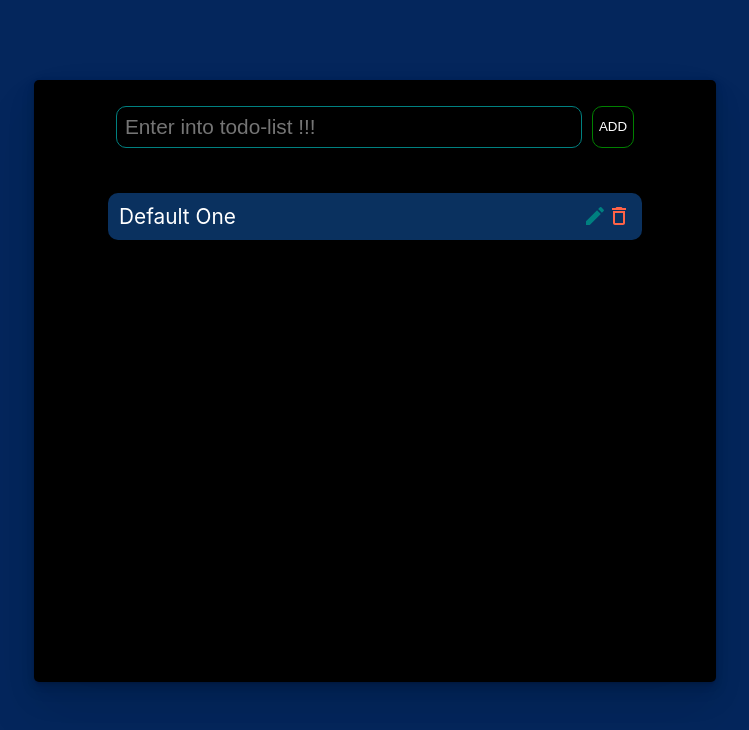
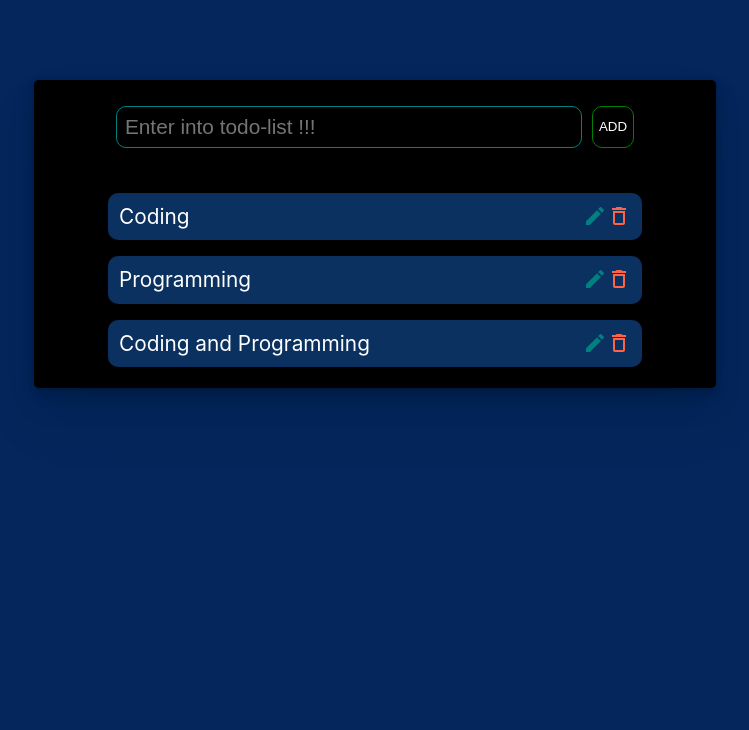
Before and after one commit to bishal5917/TODO_APP, a React (Create React App) app in the folder main/: page / in a window 1280 px wide. Shown: the top 730 px of the page, without its empty margins (265-1014 px from the left). Built offline with nearby package versions, Linux system fonts and the light colour scheme.

Commit message:
Add and Delete Made

```diff
--- a/main/src/Components/Data.js
+++ b/main/src/Components/Data.js
@@ -1,6 +1,14 @@
 export const data = [
     {
         id: "1639325838979",
-        task: "Default One"
+        task: "Coding"
+    },
+    {
+        id: "1639390068979",
+        task: "Programming"
+    },
+    {
+        id: "1639356718979",
+        task: "Coding and Programming"
     }
 ]
--- a/main/src/Components/Home.css
+++ b/main/src/Components/Home.css
@@ -2,7 +2,7 @@
   display: flex;
   flex-direction: column;
   align-items: center;
-  height: 70vh;
+  /* height: 70vh; */
   width: 50vw;
   margin: auto;
   margin-top: 5rem;
@@ -46,7 +46,6 @@
 }
 .lists {
   margin-top: 1.5rem;
-  overflow-y: scroll;
 }
 .listContainer {
   display: flex;
--- a/main/src/Components/Home.js
+++ b/main/src/Components/Home.js
@@ -3,32 +3,17 @@ import './Home.css'
 import EditIcon from '@mui/icons-material/Edit';
 import DeleteOutlinedIcon from '@mui/icons-material/DeleteOutlined';
 import { data } from './Data';
+import { reducer } from './Reducers';
 
 export default function Home() {
     const [task, setTask] = useState("")
+    const [updateMode, setUpdateMode] = useState(false)
+    const [value, newValue] = useState("")
 
     //By Using UseReducer Hook
-
     //initialState
     const initialState = {
         lists: data
-    }
-
-    //reducers
-    const reducer = (state, action) => {
-        if (action.type === "ADD") {
-            const newOne = [...state.lists, action.payload]
-            return {
-                lists: newOne
-            }
-        }
-        if (action.type === "DELETE") {
-            const filtered = state.lists.filter((item) => item.id !== action.payload)
-            return {
-                lists: filtered
-            }
-        }
-        return state;
     }
     const [state, dispatch] = useReducer(reducer, initialState)
 
@@ -44,6 +29,14 @@ export default function Home() {
 
     const handleDelete = (id) => {
         dispatch({ type: "DELETE", payload: id })
+    }
+
+    const startUpdate = (id) => {
+        // setUpdateMode(updateMode ? false : true)
+    }
+
+    const handleUpdate = (id, value) => {
+        dispatch({ type: "UPDATE", payload: id })
     }
     //if done normally by useState
     // const addTask = () => {
@@ -71,13 +64,20 @@ export default function Home() {
                     {
                         state.lists.map((x) => (
                             <div className="listContainer">
-                                <div className="message">
+                                {updateMode ? (
+                                    <input value={x.task}
+                                        onChange={e => newValue(e.target.value)} type="text"
+                                        name="" id="" />
+                                ) : (<div className="message">
                                     {x.task}
-                                </div>
+                                </div>)}
                                 <div className="iconsContainer">
-                                    <EditIcon className="icons" style={{ color: "teal" }} />
+                                    <EditIcon onClick={startUpdate}
+                                        className="icons" style={{ color: "teal" }} />
                                     <DeleteOutlinedIcon onClick={() => handleDelete(x.id)}
                                         className="icons" style={{ color: "tomato" }} />
+                                    {updateMode && <button onClick={() => handleUpdate(x.id, value)}
+                                    >Save</button>}
                                 </div>
                             </div>
                         ))
--- /dev/null
+++ b/main/src/Components/Reducers.js
@@ -0,0 +1,19 @@
+//reducers
+export const reducer = (state, action) => {
+    if (action.type === "ADD") {
+        const newOne = [...state.lists, action.payload]
+        return {
+            lists: newOne
+        }
+    }
+    if (action.type === "DELETE") {
+        const filtered = state.lists.filter((item) => item.id !== action.payload)
+        return {
+            lists: filtered
+        }
+    }
+    if (action.type === "UPDATE") {
+
+    }
+    return state;
+}
```
